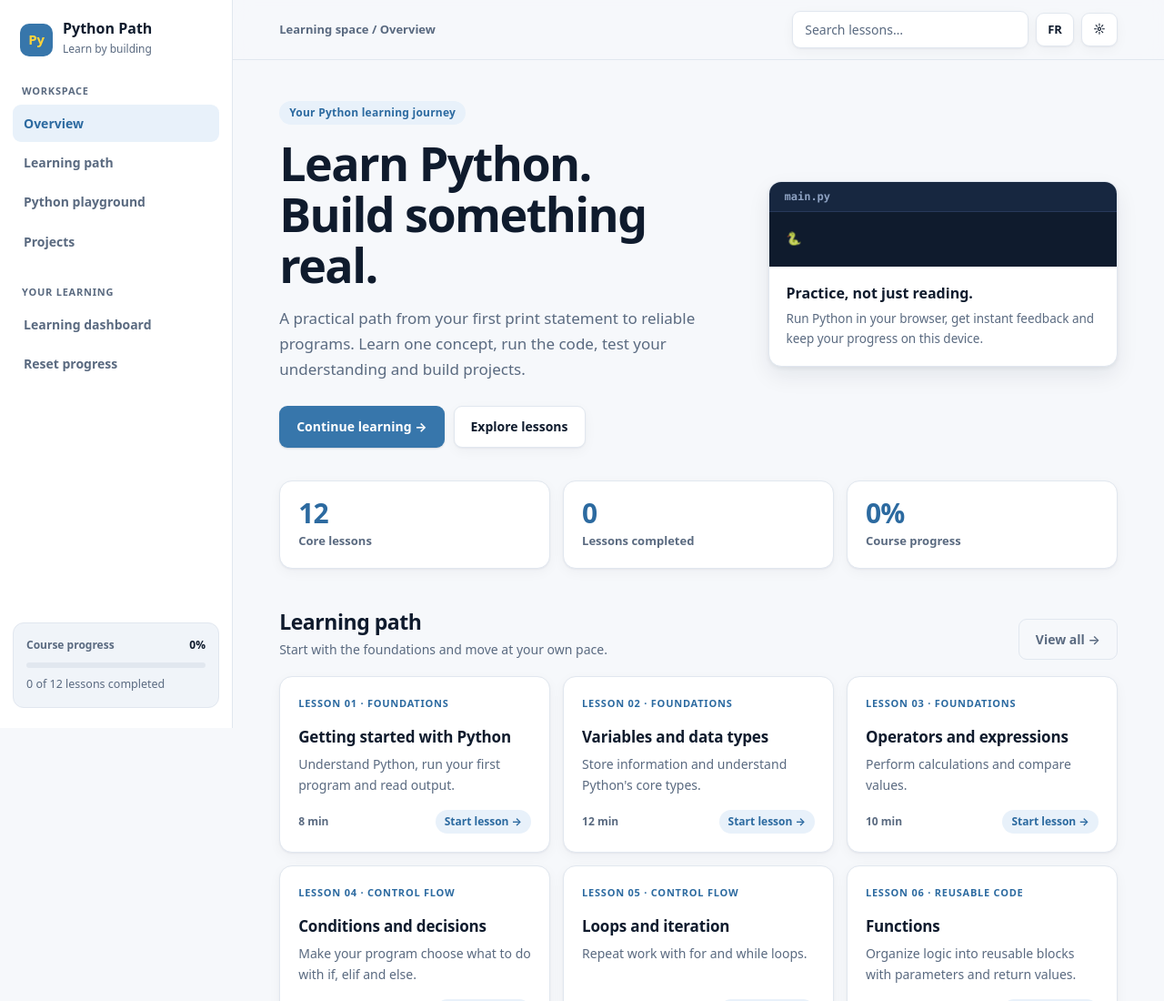
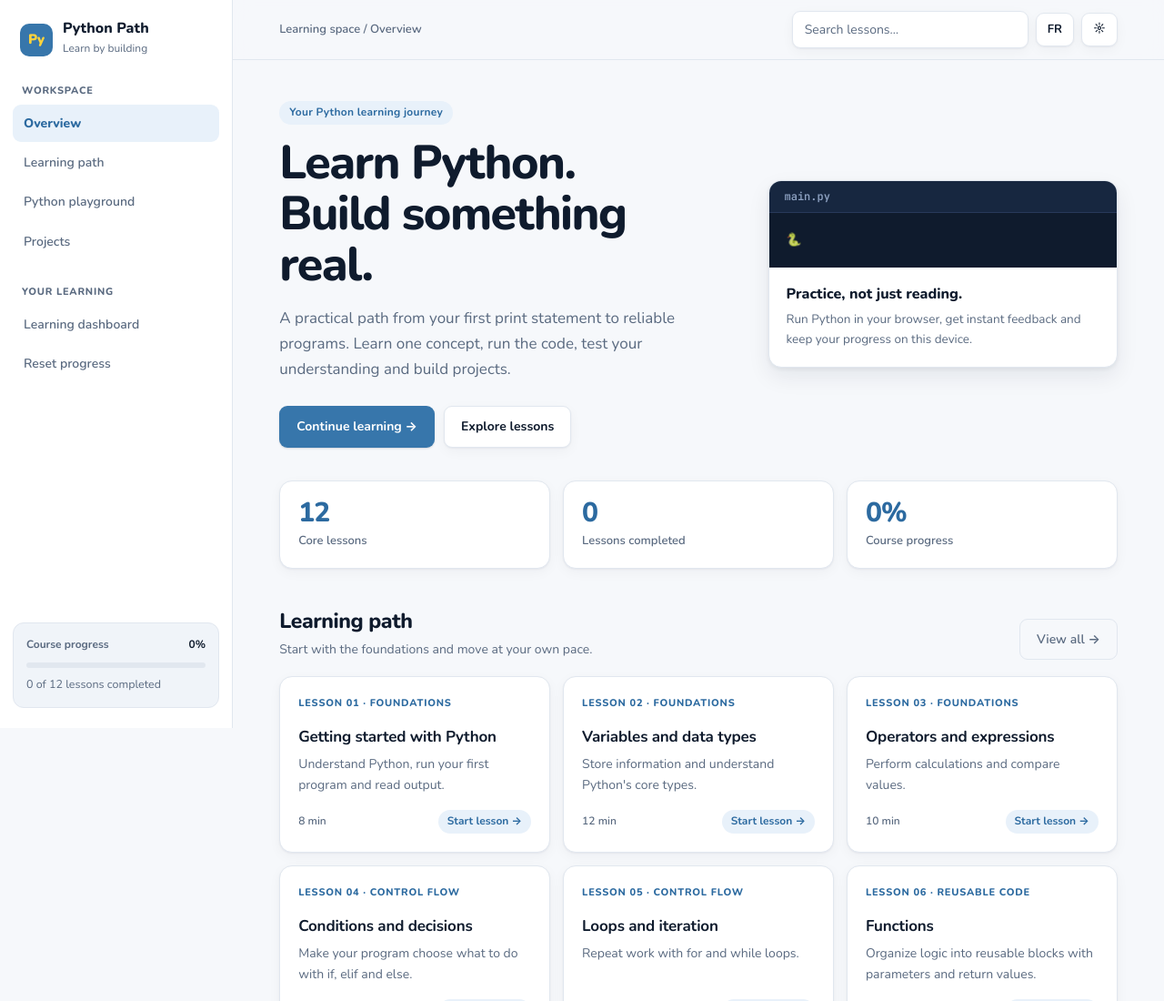
Before and after one commit to issikaaymeric/Python-Tutorial, a plain HTML site: page index.html in a window 1280 px wide. Shown: the top 1100 px of the page at 91% size. Drawn offline with nearby package versions, Linux system fonts and the light colour scheme.

Commit message:
Add Google Fonts stylesheet link to index.html

```diff
--- a/index.html
+++ b/index.html
@@ -8,6 +8,7 @@
 <title>Python Path — Learn by building</title>
 <link rel="icon" href="https://www.python.org/static/favicon.ico">
 <link rel="stylesheet" href="styles.css">
+<link href="https://fonts.googleapis.com/css2?family=Nunito:wght@400;600;700;800;900&family=JetBrains+Mono:wght@400;600&display=swap" rel="stylesheet">
 
 </head>
 <body>
```
